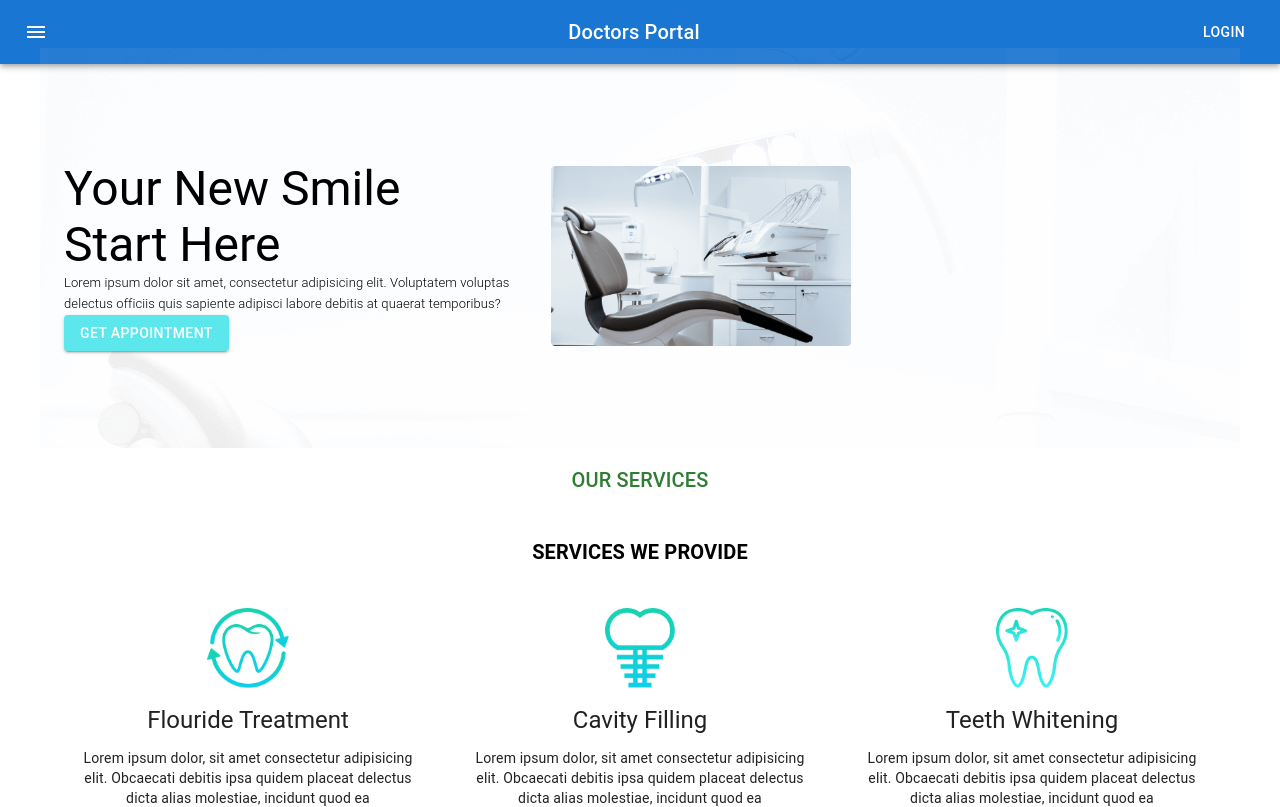
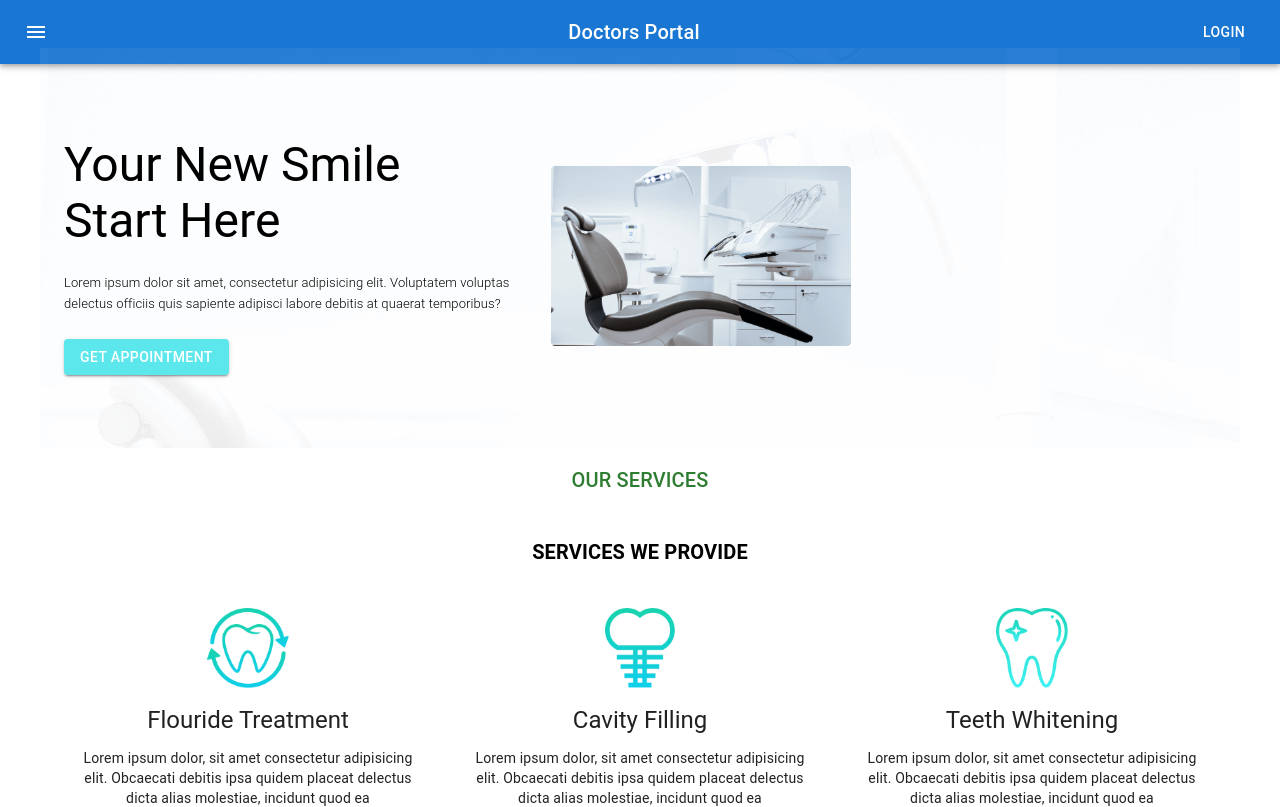
Before and after one commit to jaherm9/final-project-client-m69, a React (Create React App) app: page / in a window 1280 px wide. Shown: the top 807 px of the page. Built offline with nearby package versions, Linux system fonts and the light colour scheme.

Commit message:
69-9 Module Summary

```diff
--- a/src/Pages/Home/Banner/Banner.js
+++ b/src/Pages/Home/Banner/Banner.js
@@ -25,7 +25,7 @@
                 Your New Smile <br />
                 Start Here
             </Typography>
-            <Typography variant="h6" sx={{fontSize: 13, fontWeight: 300, Color:'gray'}}>
+            <Typography variant="h6" sx={{my: 3, fontSize: 13, fontWeight: 300, Color:'gray'}}>
                 Lorem ipsum dolor sit amet, consectetur adipisicing elit. Voluptatem voluptas delectus officiis quis sapiente adipisci labore debitis at quaerat temporibus?
             </Typography>
             <Button variant="contained" style={{ backgroundColor:'#5CE7ED' }}>Get Appointment</Button>
```
